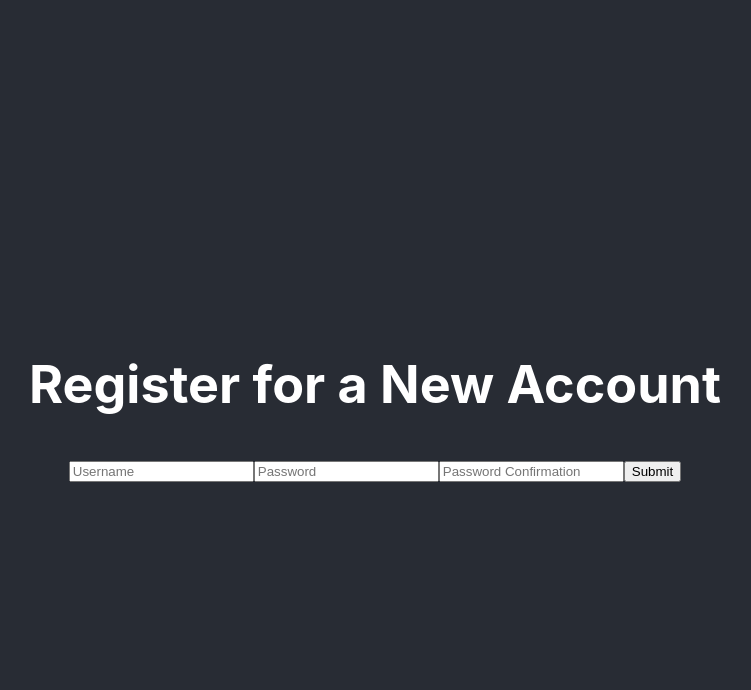
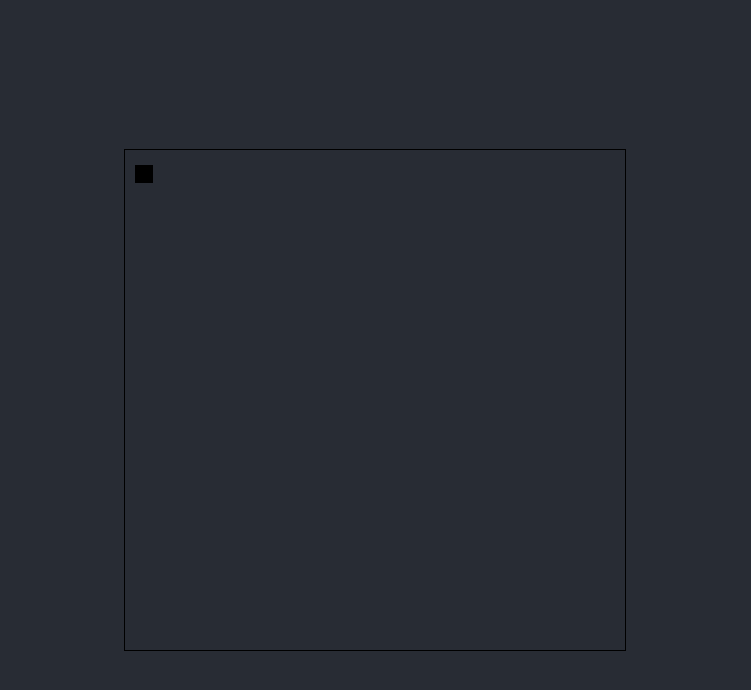
Before and after one commit to cs-unknown/FE, a React (Create React App) app in the folder cs-unknown/: page / in a window 1280 px wide. Shown: the top 690 px of the page, without its empty margins (265-1016 px from the left). Built offline with nearby package versions, Linux system fonts and the light colour scheme.

Commit message:
created InputManger component for movement animation

```diff
--- a/cs-unknown/src/App.js
+++ b/cs-unknown/src/App.js
@@ -1,40 +1,29 @@
-import React from 'react';
-import './App.css';
-import Sidebar from './components/Sidebar/Sidebar';
-import Registration from './components/Registration/Registration.js';
-import Login from './components/Login/Login.js';
-import { Switch, Route } from 'react-router-dom';
-import PrivateRoute from './components/PrivateRoute.js';
+import React from 'react'
+import './App.css'
+import Sidebar from './components/Sidebar/Sidebar'
+import Registration from './components/Registration/Registration.js'
+import Login from './components/Login/Login.js'
+import { Switch, Route } from 'react-router-dom'
+import PrivateRoute from './components/PrivateRoute.js'
+import Viewport from './components/Viewport/Viewport'
 
 function App() {
   return (
-    <div className="App">
-      <header className="App-header">
+    <div className='App'>
+      <header className='App-header'>
         <Switch>
-          <Route exact path="/" render={props => <Registration />} />
+          <Route exact path='/' render={props => <Viewport />} />
           {/* <Sidebar /> */}
-          <Route
-            exact
-            path="/login"
-            render={props => (
-              <Login
-                {...props}
-              />
-            )}
-          />
+          <Route exact path='/login' render={props => <Login {...props} />} />
           <PrivateRoute
             exact
-            path="/home"
-            render={props => (
-              <Sidebar
-                {...props}
-              />
-            )}
+            path='/home'
+            render={props => <Sidebar {...props} />}
           />
         </Switch>
       </header>
     </div>
-  );
+  )
 }
 
-export default App;
+export default App
--- a/cs-unknown/src/components/Viewport/Viewport.js
+++ b/cs-unknown/src/components/Viewport/Viewport.js
@@ -1,12 +1,26 @@
 import React, { useEffect, useRef, useState } from 'react'
 
 const Viewport = props => {
-  // Set height and width for displayed room
-  const [height, setHeight] = useState('')
-  const [width, setWidth] = useState('')
+  // Height and width for displayed room (set locally or passed in as props)
+  const [height, setHeight] = useState('500')
+  const [width, setWidth] = useState('500')
+
+  // Reference for canvas
+  const canvasRef = useRef()
+
+  // Update canvas when state changes
+  useEffect(() => {
+    console.log('Draw to canvas')
+    // Set context / create a black rectangle
+    const ctx = canvasRef.current.getContext('2d')
+    ctx.clearRect(0, 0, width, height)
+    ctx.fillStyle = '#000'
+    ctx.fillRect(10, 15, 18, 18)
+  })
 
   return (
     <canvas
+      ref={canvasRef}
       height={height}
       width={width}
       style={{ border: '1px solid black' }}
```
Also changed, not shown: cs-unknown/src/components/InputManager/InputManager.js (added, +41 -0 lines).
